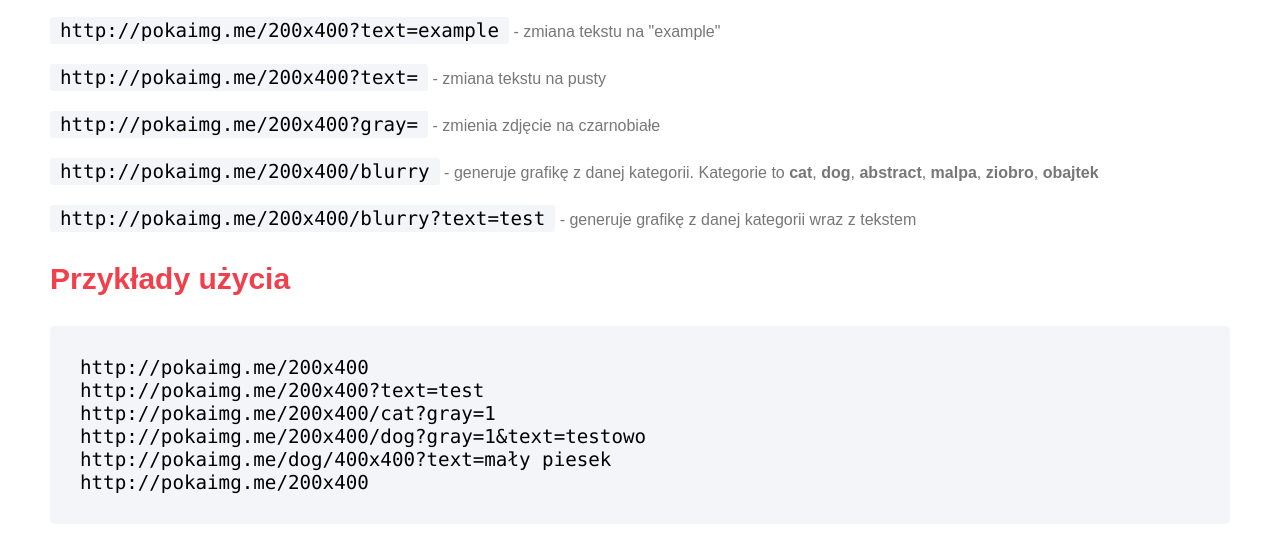
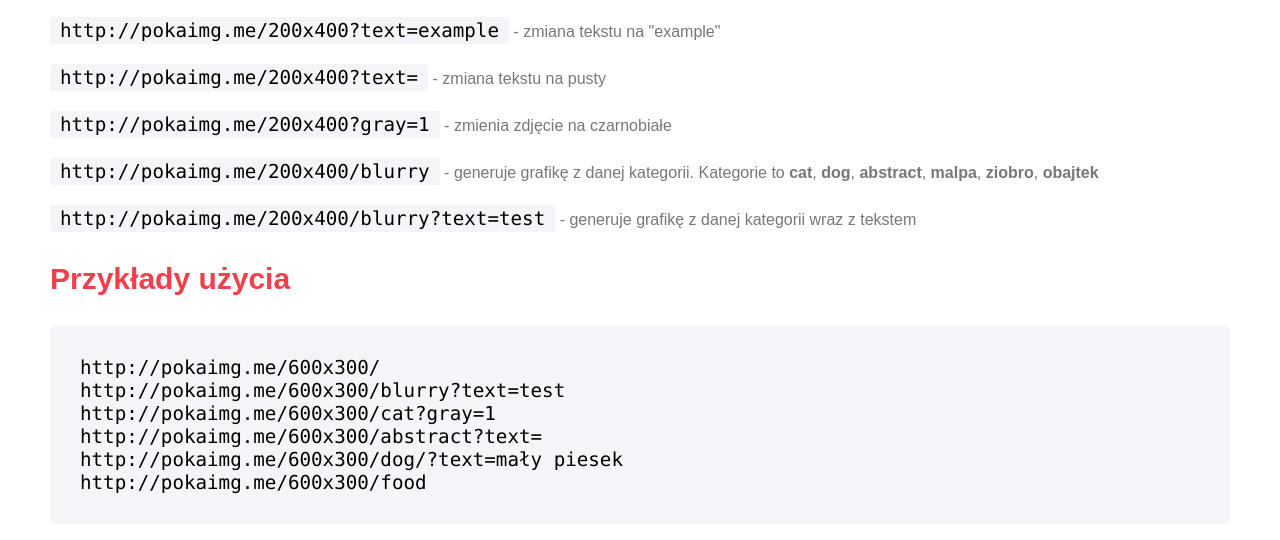
Before and after one commit to kartofelek007/image-placeholder, a website: page index.html in a window 1280 px wide. Shown: the part 629-1169 px from the top of the page. Drawn offline with nearby package versions, Linux system fonts and the light colour scheme; grey boxes are pictures that could not be loaded.

Commit message:
poprawka index.html

```diff
--- a/index.html
+++ b/index.html
@@ -120,25 +120,25 @@
         <li><code>http://pokaimg.me/200x400</code> - generuje zaślepkę o danych wymiarach</li>
         <li><code>http://pokaimg.me/200x400?text=example</code> - zmiana tekstu na "example"</li>
         <li><code>http://pokaimg.me/200x400?text=</code> - zmiana tekstu na pusty</li>
-        <li><code>http://pokaimg.me/200x400?gray=</code> - zmienia zdjęcie na czarnobiałe</li>
+        <li><code>http://pokaimg.me/200x400?gray=1</code> - zmienia zdjęcie na czarnobiałe</li>
         <li><code>http://pokaimg.me/200x400/blurry</code> - generuje grafikę z danej kategorii. Kategorie to <strong>cat</strong>, <strong>dog</strong>, <strong>abstract</strong>, <strong>malpa</strong>, <strong>ziobro</strong>, <strong>obajtek</strong></li>
         <li><code>http://pokaimg.me/200x400/blurry?text=test</code> - generuje grafikę z danej kategorii wraz z tekstem</li>
     </ul>
 
     <h3>Przykłady użycia</h3>
-    <pre>http://pokaimg.me/200x400
-http://pokaimg.me/200x400?text=test
-http://pokaimg.me/200x400/cat?gray=1
-http://pokaimg.me/200x400/dog?gray=1&text=testowo
-http://pokaimg.me/dog/400x400?text=mały piesek
-http://pokaimg.me/200x400</pre>
+    <pre>http://pokaimg.me/600x300/
+http://pokaimg.me/600x300/blurry?text=test
+http://pokaimg.me/600x300/cat?gray=1
+http://pokaimg.me/600x300/abstract?text=
+http://pokaimg.me/600x300/dog/?text=mały piesek
+http://pokaimg.me/600x300/food</pre>
 
     <div class="grid-bottom">
         <img alt="" src="http://pokaimg.me/600x300/">
-        <img alt="" src="http://pokaimg.me/600x300/blurry">
-        <img alt="" src="http://pokaimg.me/600x300/cat">
-        <img alt="" src="http://pokaimg.me/600x300/dog">
-        <img alt="" src="http://pokaimg.me/600x300/abstract">
+        <img alt="" src="http://pokaimg.me/600x300/blurry?text=test">
+        <img alt="" src="http://pokaimg.me/600x300/cat?gray=1">
+        <img alt="" src="http://pokaimg.me/600x300/abstract?text=">
+        <img alt="" src="http://pokaimg.me/600x300/dog/?text=mały piesek">
         <img alt="" src="http://pokaimg.me/600x300/food">
     </div>
 
```
